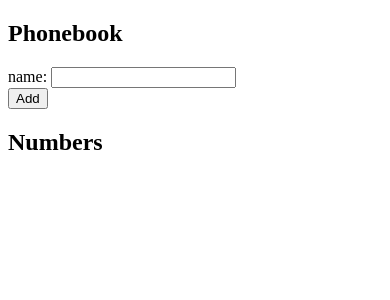
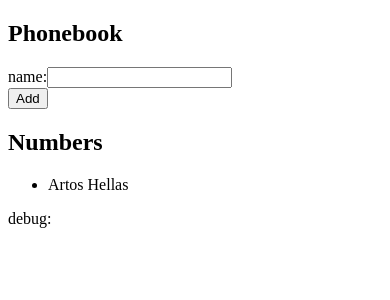
Before and after one commit to Reyabdul/phonebook, a React (Vite) app: page / in a window 390 px wide. Shown: the top 300 px of the page. Built offline with nearby package versions, Linux system fonts and the light colour scheme.

Commit message:
Add event listners to add new names to phonebook

```diff
--- a/src/App.jsx
+++ b/src/App.jsx
@@ -3,17 +3,45 @@ import { useState } from "react";
 const App = () => {
 
   const [persons, setPersons] = useState([
-    { name: 'Artos Hellas' }
+    {
+      name: 'Artos Hellas',
+      id: 1,
+     }
   ])
 
-  const [newName, setNewName] =useState("")
+  // console.log(persons)
+
+  const [newName, setNewName] = useState("")
+
+  const addName = (event) => {
+    event.preventDefault()
+    // console.log("button clicked", event.target)
+    const peronObject = {
+      name: newName,
+      id: String(persons.length + 1)
+    }
+
+    setPersons(persons.concat(peronObject))
+    setNewName(" ")
+  }
+
+  console.log(persons)
+
+  const handleNameChange = (event) => {
+    console.log(event.target.value)
+    setNewName(event.target.value)
+  }
 
   return (
     <div>
       <h2>Phonebook</h2>
-      <form>
+      <form onSubmit={addName}>
         <div>
-          name: <input />
+          name:
+          <input
+            value={newName}
+            onChange={handleNameChange}
+          />
         </div>
         <div>
           <button type="submit">
@@ -23,6 +51,13 @@ const App = () => {
       </form>
 
       <h2>Numbers</h2>
+      <ul>
+        {persons.map(person =>
+          <li key={person.id}>{person.name}</li>
+        )}
+      </ul>
+      <div>debug: {newName}</div>
+
     </div>
   )
 }
```
